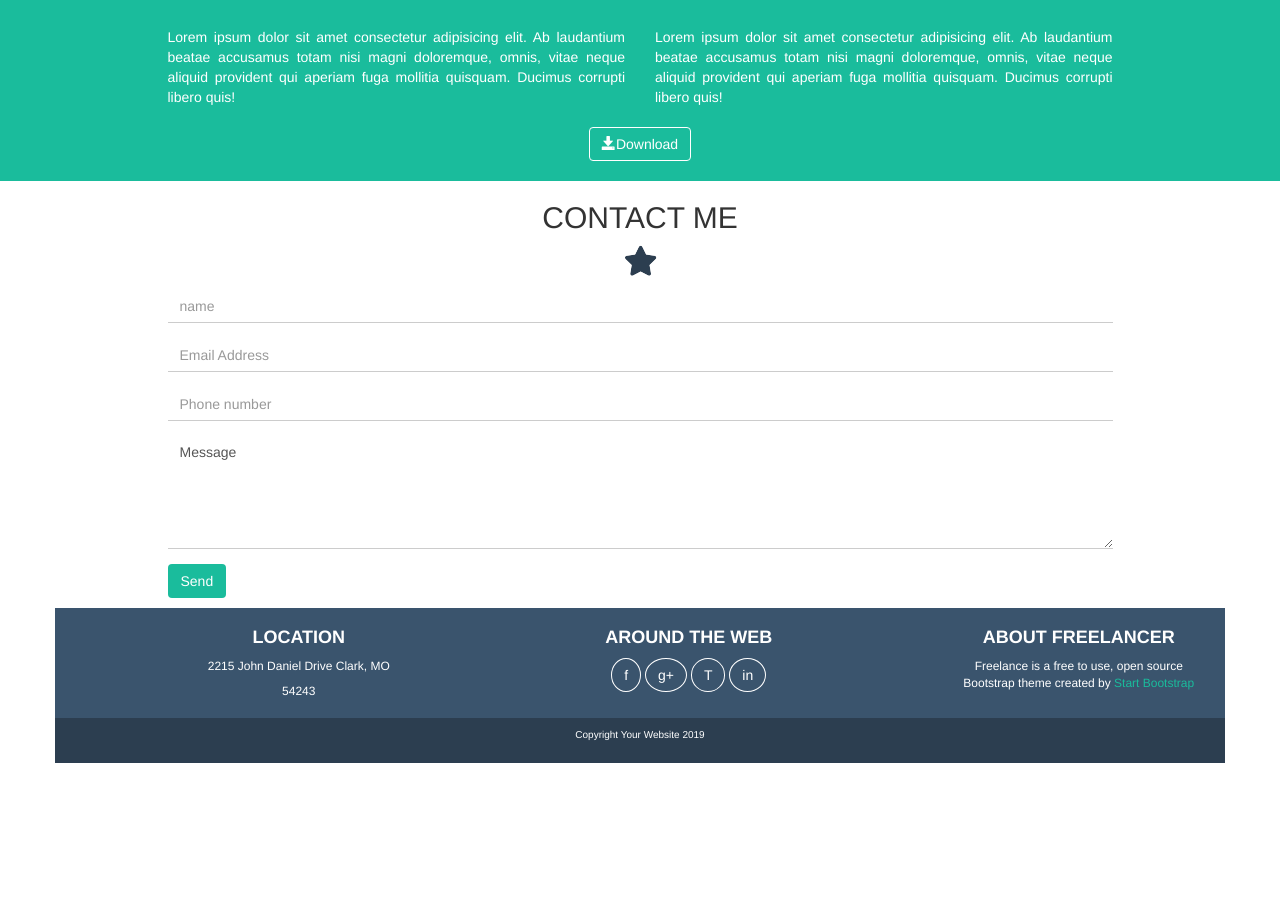
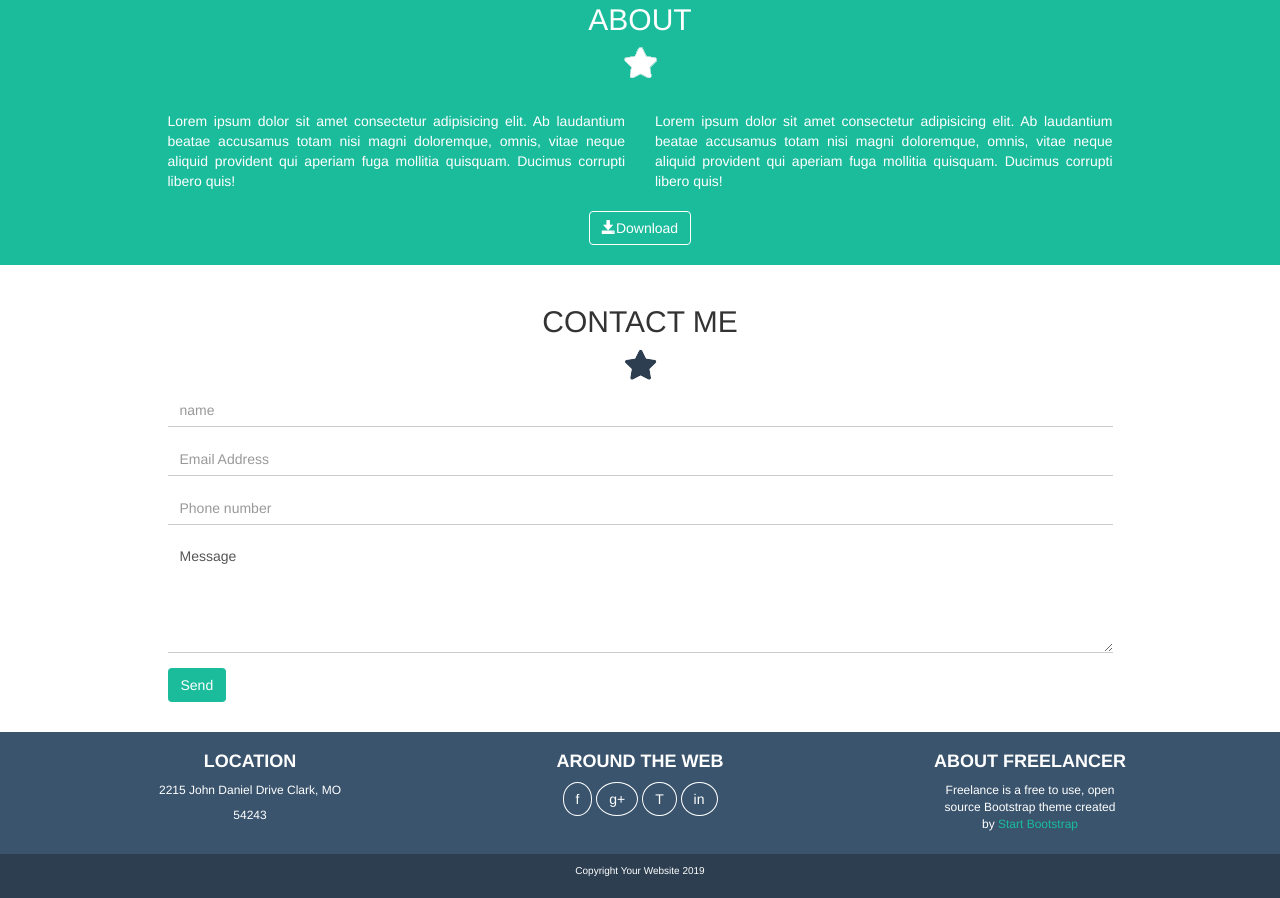
Before and after one commit to Ciarm-nik/html-css-bootstrap-freelancer, a plain HTML site: page index.html in a window 1280 px wide. Shown: the part 1254-2152 px from the top of the page. Before the commit the page ends 2017 px from the top, so only its background shows below. Drawn offline with nearby package versions, Linux system fonts and the light colour scheme.

Commit message:
Modifiche footer

```diff
--- a/index.html
+++ b/index.html
@@ -46,8 +46,10 @@
                             <img class="center-block" src="img/avatar.svg" alt="">
                         </div>
                         <h1 class="text-center">START BOOTSTRAP</h1>
-                        <div>
-                            <img class="padding_bottom center-block" src="img/white.png" alt="">
+                        <div class="star-container">
+                            <div class="line border"></div>
+                            <img class="padding_bottom center-block star" src="img/white.png" alt="">
+                            <div class="line border"></div>
                         </div>
                         <ul class="list-unstyled list-inline text-center ">
                             <li>GRAPHIC ARTIST</li>
@@ -106,7 +108,7 @@
             </div>
         </section>
                            <!-- Quarta section 1 row + 3 colonne -->
-        <section>
+        <section class="padding_bottom">
             <div class="container">
                 <div class="row">
                    <h2 class="text-center" >CONTACT ME</h2>
@@ -134,14 +136,15 @@
     </main>
                             <!-- Footer 1 row + 4 colonne -->
     <footer>
+        <section class="bg_footer_top">
             <div class="container">
-            <div class="row bg_footer_top ">
-                <div class="col-xs-12 col-sm-4 col-md-3 col-md-offset-1">
+                <div class="row">
+                    <div class="col-md-4">
                         <h4 class="text-center"><strong> LOCATION</strong></h4>
                         <P class="text-center font_size">2215 John Daniel Drive Clark, MO</P>
                         <h6 class="text-center">54243</h6>
                     </div>
-                <div class="col-xs-12 col-sm-4 col-md-3 col-md-offset-1">
+                    <div class="col-md-4">
                         <h4 class="text-center"><strong>AROUND THE WEB</strong></h4>
                         <div class="text-center">
                         <a class="btn social" href="#">f</a>
@@ -151,17 +154,22 @@
                         </div>
 
                     </div>
-                <div class="col-xs-12 col-sm-4 col-md-3 col-md-offset-1">
+                    <div class="col-md-4">
                         <h4 class="text-center"><strong>ABOUT FREELANCER</strong></h4>
-                    <p class="text-center font_size">Freelance is a free to use, open source Bootstrap theme created by <span class="color_green">Start Bootstrap</span></p>
+                        <p class="text-center font_size">Freelance is a free to use, open <br> source Bootstrap theme created <br> by <span class="color_green">Start Bootstrap</span></p>
                     </div>
                 </div>
-            <div class="row bg_footer_bottom">
+            </div>
+        </section>
+
+        <section class="bg_footer_bottom">
+            <div class="row ">
                 <div class="col-xs-12 col-sm-12 col-md-12">
                     <p class="text-center">Copyright Your Website 2019</p>
                 </div>
             </div>
-        </div>
+        </section>
+
     </footer>
 
 </body>
--- a/style.css
+++ b/style.css
@@ -2,6 +2,10 @@
     padding-top: 10px;
     padding-bottom: 10px;
     /* text-align: center; */
+}
+
+.border {
+    border: 1px solid black;
 }
 
 .bg_green {
@@ -34,6 +38,7 @@
 
 .padding_bottom {
     padding-bottom: 20px;
+    padding-top: 20px;
 }
 
 .form-control {
```
Lines whose indentation alone changed are shown as unchanged.
